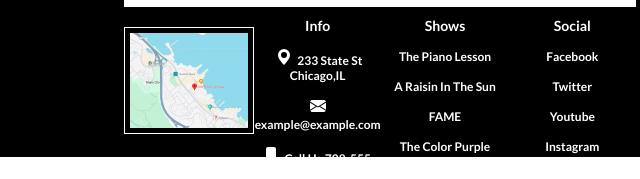
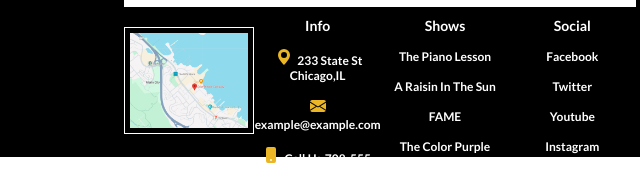
Before and after one commit to TonySoteloCodeFX/Wk1_Day3_HW, a plain HTML site: page pages/index.html in a window 1280 px wide. Shown: the part 618-797 px from the top of the page, 260-900 px from the left. Drawn offline with nearby package versions, Linux system fonts and the light colour scheme.

Commit message:
finished

```diff
--- a/pages/index.html
+++ b/pages/index.html
@@ -122,21 +122,21 @@
                     <h3>Info</h3>
                     <div class="info">
                         <span>
-                            <svg xmlns="http://www.w3.org/2000/svg" width="16" height="16" fill="currentColor" class="bi bi-geo-alt-fill" viewBox="0 0 16 16">
+                            <svg class="icons" xmlns="http://www.w3.org/2000/svg" width="16" height="16" fill="currentColor" class="bi bi-geo-alt-fill" viewBox="0 0 16 16">
                                 <path d="M8 16s6-5.686 6-10A6 6 0 0 0 2 6c0 4.314 6 10 6 10m0-7a3 3 0 1 1 0-6 3 3 0 0 1 0 6"/>
                             </svg>
                         </span>233 State St Chicago,IL
                     </div>
                     <div class="info">
                         <span>
-                            <svg xmlns="http://www.w3.org/2000/svg" width="16" height="16" fill="currentColor" class="bi bi-envelope-fill" viewBox="0 0 16 16">
+                            <svg class="icons" xmlns="http://www.w3.org/2000/svg" width="16" height="16" fill="currentColor" class="bi bi-envelope-fill" viewBox="0 0 16 16">
                                 <path d="M.05 3.555A2 2 0 0 1 2 2h12a2 2 0 0 1 1.95 1.555L8 8.414zM0 4.697v7.104l5.803-3.558zM6.761 8.83l-6.57 4.027A2 2 0 0 0 2 14h12a2 2 0 0 0 1.808-1.144l-6.57-4.027L8 9.586zm3.436-.586L16 11.801V4.697z"/>
                             </svg>
                         </span>example@example.com
                     </div>
                     <div class="info">
                         <span>
-                            <svg xmlns="http://www.w3.org/2000/svg" width="16" height="16" fill="currentColor" class="bi bi-phone-fill" viewBox="0 0 16 16">
+                            <svg class="icons" xmlns="http://www.w3.org/2000/svg" width="16" height="16" fill="currentColor" class="bi bi-phone-fill" viewBox="0 0 16 16">
                                 <path d="M3 2a2 2 0 0 1 2-2h6a2 2 0 0 1 2 2v12a2 2 0 0 1-2 2H5a2 2 0 0 1-2-2zm6 11a1 1 0 1 0-2 0 1 1 0 0 0 2 0"/>
                             </svg>
                         </span>Call Us:708-555-4488
--- a/pages/stylesheet.css
+++ b/pages/stylesheet.css
@@ -178,3 +178,7 @@ a {
     text-decoration: none;
     color: white;
 }
+
+.icons {
+    color: #EBB625;
+}
```
